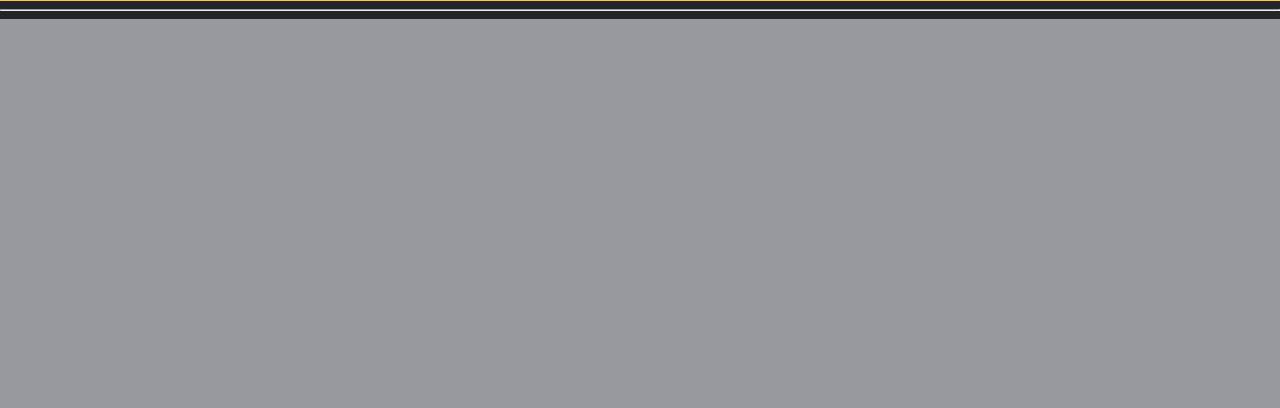
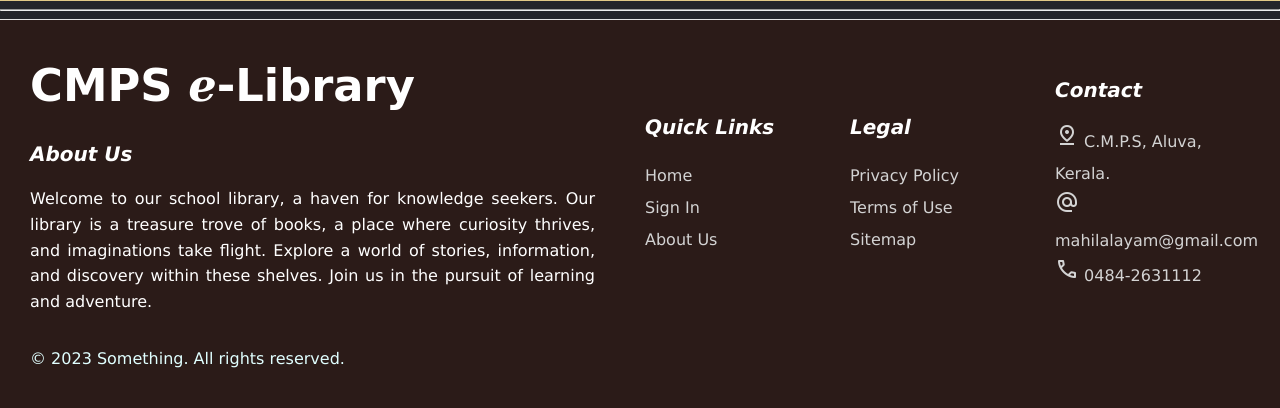
Before and after one commit to JoelBobyM/Library_Management, a Flask app: page / in a window 1280 px wide. Shown: the part 901-1309 px from the top of the page. Before the commit the page ends 920 px from the top, so only its background shows below. Run offline with Flask 3, Linux system fonts and the light colour scheme; some libraries are stand-ins or nearby versions.

Commit message:
IOT Complete

```diff
--- /dev/null
+++ b/Flask/app.py
@@ -0,0 +1,32 @@
+from flask import Flask, render_template, request, jsonify
+
+app = Flask(__name__)
+
+@app.route('/')
+def index():
+    return render_template('index.html')
+
+@app.route('/sign-in')
+def signin():
+    return render_template('signin.html')
+
+@app.route('/iot-input', methods=['POST'])
+def receive_data():
+    try:
+        data = request.get_json()
+        # You can access the JSON data from the request like this:
+        # data = request.get_json()
+
+        # Perform some processing on the JSON data if needed
+
+        # Respond with a status code (e.g., 200 for success)
+        print(data)
+        return jsonify({"message": "Success"}), 200
+
+    except Exception as e:
+        # If there's an error, respond with an appropriate status code (e.g., 400 for bad request)
+        return jsonify({"error": "Invalid JSON data"}), 400
+
+
+if __name__=="__main__":
+    app.run(debug=True)
--- a/static/css/styles.css
+++ b/Flask/static/css/styles.css
@@ -1,9 +1,8 @@
 
 @import url('https://fonts.googleapis.com/css2?family=Montserrat:wght@500&display=swap');
 
-/* Index page */
 
-/* Nav-Bar */
+
 
 body{
     margin: 0;
@@ -14,6 +13,7 @@ body{
     line-height: 1.6;
 }
 
+/* Nav-Bar */
 .navbar li, .navbar a, .navbar button{
     font-family: 'Montserrat', sans-serif;
     font-weight: 500;
@@ -75,6 +75,114 @@ body{
 .navbar .cta button:hover{
     background-color: rgba(0, 136, 169, 1);
 }
+
+/* Footer */
+
+.footer {
+	display: flex;
+	flex-flow: row wrap;
+	padding: 0px 0px 20px 30px;
+	color: #ffffff;
+	background-color: #2b1b18;
+	border-top: 1px solid #e5e5e5;
+  }
+
+  .footer > * {
+	flex: 1 100%;
+  }
+
+  .footer__addr {
+	padding-right: 50px;
+	flex: 4;
+  }
+  .footer__addr p {
+    text-align: justify; /* Justify the text content inside the .footer__addr */
+}
+
+  .footer__logo {
+	font-family: 'Pacifico', cursive;
+	font-weight: 1200;
+	text-transform:capitalize;
+	font-size: 2.8em;
+	padding-bottom: 0;
+	margin-bottom: 0;
+  }
+
+  .nav__title {
+	font-weight:bolder;
+	font-size: 20px;
+	font-style: oblique;
+  }
+
+
+  .footer ul {
+	list-style: none;
+	padding-left: 0;
+
+  }
+
+  .footer li {
+	line-height: 2em;
+  }
+
+  .footer a {
+	text-decoration: none;
+  }
+
+  .footer__nav {
+	display: flex;
+  flex-flow: row wrap;
+  margin-right: 20px;
+	padding-left: 0;
+	align-items:center;
+  }
+
+
+  .nav__ul a {
+	color: lightgrey;
+  }
+
+
+
+  .legal {
+	display: flex;
+	flex-wrap: wrap;
+	color: lightcyan;
+  }
+
+  .legal__links {
+	display: flex;
+	align-items: center;
+  }
+
+  .heart {
+	color: #2f2f2f;
+  }
+
+  @media screen and (min-width: 24.375em) {
+	.legal .legal__links {
+	  margin-left: auto;
+	}
+  }
+
+
+
+  @media screen and (min-width: 40.375em) {
+	.footer__nav > * {
+	  flex: 1;
+	}
+
+
+	.footer__addr {
+	  flex: 1 0px;
+	}
+
+	.footer__nav {
+	  flex: 1 50px;
+
+	}
+
+  }
 
 /* login */
 .index_spacer{
@@ -279,6 +387,7 @@ section{
 	vertical-align: middle;
 	padding-bottom: 20px;
 	height:110%;
+
 }
 
 .books h1
--- /dev/null
+++ b/Flask/templates/index.html
@@ -0,0 +1,122 @@
+<!DOCTYPE html>
+<html lang="en">
+<head>
+    <meta charset="UTF-8">
+    <meta name="viewport" content="width=768, user-scalable=no" media="(min-width:768px)">
+    <meta name="viewport" content="width=767, initial-scale=0.5" media="(max-width:767px)">
+    <title>e-Library | CMPS</title>
+    <link rel="stylesheet" type="text/css" href="static/css/styles.css" />
+    <link rel="stylesheet" href="https://fonts.googleapis.com/css2?family=Material+Symbols+Outlined:opsz,wght,FILL,GRAD@24,400,0,0" />
+
+</head>
+<body>
+    <header class="navbar">
+        <a href="#" class="logo">CMPS <span>&escr;</span>-Library</a>
+        <nav>
+            <ul class="nav__links">
+                <li>
+                    <a href="sign-in">Sign In</a>
+                    <a href="#my_footer">About Us</a>
+                </li>
+            </ul>
+        </nav>
+    </header>
+
+    <div class="search-container">
+        <select class="category-dropdown">
+            <option value="category1">Category 1</option>
+            <option value="category2">Category 2</option>
+            <option value="category3">Category 3</option>
+        </select>
+        <input type="text" class="search-input" placeholder="Search...">
+        <button class="search-button">Search</button>
+    </div>
+    <section class="books">
+      <h1><b>Trending Collections</b></h1>
+      <div class="card-container">
+        <div class="card">
+          <img src="https://cdn.kobo.com/book-images/07e6e6ff-c92f-413a-aaad-a9a00a671c92/1200/1200/False/the-martian-21.jpg" alt="" />
+          <div class="overlay">
+            <h2>The Martian</h2>
+          </div>
+        </div>
+        <div class="card">
+          <img src="https://upload.wikimedia.org/wikipedia/en/3/3a/Wings_of_Fire_by_A_P_J_Abdul_Kalam_Book_Cover.jpg" alt="" />
+          <div class="overlay">
+            <h2>Wings of Fire</h2>
+          </div>
+        </div>
+        <div class="card">
+          <img src="https://dcbookstore.com/uploads/product/images/44476287644115-daivathinte-charan.jpg" alt="" />
+          <div class="overlay">
+            <h2>Daivathinte Charanmar</h2>
+          </div>
+        </div>
+      </div>
+    </section>
+    <hr />
+    <footer class="footer" id="my_footer">
+      <div class="footer__addr">
+        <h1 class="footer__logo">CMPS  <span>&escr;</span>-Library</h1>
+        <h2 class="nav__title">About Us</h2>
+          <p>Welcome to our school library, a haven for knowledge seekers. Our library is a treasure trove of books, a place where curiosity thrives, and imaginations take flight. Explore a world of stories, information, and discovery within these shelves. Join us in the pursuit of learning and adventure.</p>
+      </div>
+      <ul class="footer__nav">
+        <li class="nav__item">
+          <h2 class="nav__title">Quick Links</h2>
+          <ul class="nav__ul">
+            <li>
+              <a href="/">Home</a>
+            </li>
+            <li>
+              <a href="/sign-in">Sign In</a>
+            </li>
+            <li>
+              <a href="#my_footer">About Us</a>
+            </li>
+          </ul>
+        </li>
+        <li class="nav__item">
+          <h2 class="nav__title">Legal</h2>
+          <ul class="nav__ul">
+            <li>
+              <a href="#my_footer">Privacy Policy</a>
+            </li>
+            <li>
+              <a href="#my_footer">Terms of Use</a>
+            </li>
+            <li>
+              <a href="#my_footer">Sitemap</a>
+            </li>
+          </ul>
+        </li>
+        <li class="nav__item">
+          <h2 class="nav__title">Contact</h2>
+          <ul class="nav__ul">
+            <li>
+                <a><span class="material-symbols-outlined">
+                pin_drop
+                </span> C.M.P.S, Aluva, Kerala.</a>
+            </li>
+            <li>
+              <a href="#"><span class="material-symbols-outlined">
+                alternate_email
+                </span> mahilalayam@gmail.com</a>
+            </li>
+            <li>
+              <a href="#"><span class="material-symbols-outlined">
+                call
+                </span> 0484-2631112</a>
+            </li>
+          </ul>
+        </li>
+      </ul>
+      <div class="legal">
+        <p>&copy; 2023 Something. All rights reserved.</p>
+        <div class="legal__links">
+          <!-- <span>Made with <span class="heart">❤️</span> remotely from Anywhere</span> -->
+        </div>
+      </div>
+    </footer>
+</body>
+</html>
--- a/app.py
+++ /dev/null
@@ -1,14 +0,0 @@
-from flask import Flask, render_template
-
-app = Flask(__name__)
-
-@app.route('/')
-def index():
-    return render_template('index.html')
-
-@app.route('/sign-in')
-def signin():
-    return render_template('signin.html')
-
-if __name__=="__main__":
-    app.run(debug=True)
--- a/templates/index.html
+++ /dev/null
@@ -1,58 +0,0 @@
-<!DOCTYPE html>
-<html lang="en">
-<head>
-    <meta charset="UTF-8">
-    <meta name="viewport" content="width=768, user-scalable=no" media="(min-width:768px)">
-    <meta name="viewport" content="width=767, initial-scale=0.5" media="(max-width:767px)">
-    <title>e-Library | CMPS</title>
-    <link rel="stylesheet" type="text/css" href="static/css/styles.css" />
-    <script src="https://kit.fontawesome.com/b99e675b6e.js"></script>
-</head>
-<body>
-    <header class="navbar">
-        <a href="#" class="logo">CMPS <span>&escr;</span>-Library</a>
-        <nav>
-            <ul class="nav__links">
-                <li>
-                    <a href="sign-in">Sign In</a>
-                    <a href="#">About Us</a>
-                </li>
-            </ul>
-        </nav>
-    </header>
-
-    <div class="search-container">
-        <select class="category-dropdown">
-            <option value="category1">Category 1</option>
-            <option value="category2">Category 2</option>
-            <option value="category3">Category 3</option>
-        </select>
-        <input type="text" class="search-input" placeholder="Search...">
-        <button class="search-button">Search</button>
-    </div>
-    <section class="books">
-      <h1><b>Trending Collections</b></h1>
-      <div class="card-container">
-        <div class="card">
-          <img src="https://cdn.kobo.com/book-images/07e6e6ff-c92f-413a-aaad-a9a00a671c92/1200/1200/False/the-martian-21.jpg" alt="" />
-          <div class="overlay">
-            <h2>The Martian</h2>
-          </div>
-        </div>
-        <div class="card">
-          <img src="https://upload.wikimedia.org/wikipedia/en/3/3a/Wings_of_Fire_by_A_P_J_Abdul_Kalam_Book_Cover.jpg" alt="" />
-          <div class="overlay">
-            <h2>Wings of Fire</h2>
-          </div>
-        </div>
-        <div class="card">
-          <img src="https://dcbookstore.com/uploads/product/images/44476287644115-daivathinte-charan.jpg" alt="" />
-          <div class="overlay">
-            <h2>Daivathinte Charanmar</h2>
-          </div>
-        </div>
-      </div>
-    </section>
-    <hr />
-</body>
-</html>
```
Also changed, not shown: Flask/templates/signin.html (renamed from templates/signin.html), 1 other file.
